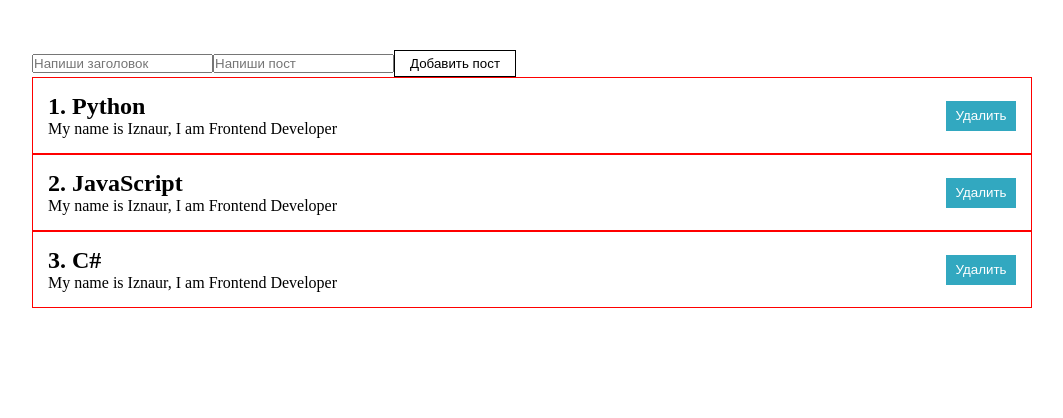
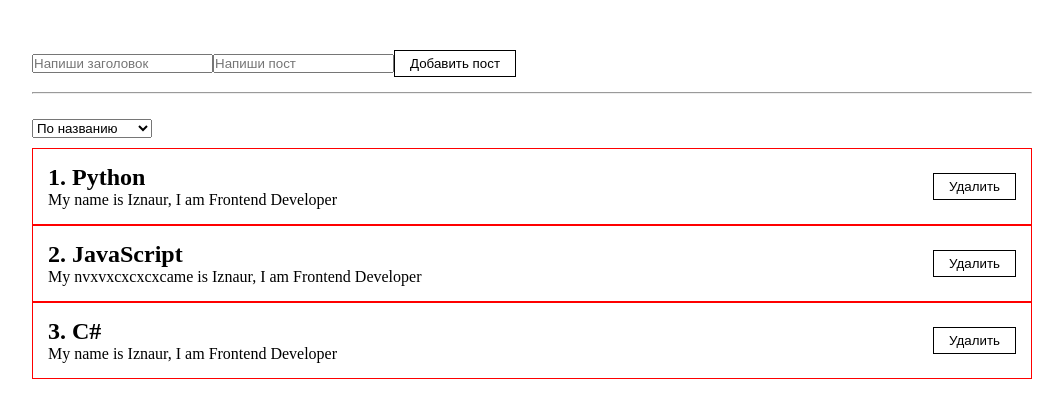
Before and after one commit to Iznor9507/React-app-project, a React (Create React App) app: page / in a window 1280 px wide. Shown: the top 418 px of the page, without its empty margins (108-1171 px from the left). Built offline with nearby package versions, Linux system fonts and the light colour scheme.

Commit message:
сделал компонент селект

```diff
--- a/src/App.jsx
+++ b/src/App.jsx
@@ -1,9 +1,10 @@
 import { useState } from "react";
 import PostList from "./components/PostList";
-import MyButton from "./UI/MyButton/MyButton";
-import MyInput from "./UI/MyInput/MyInput";
+import PostFom from "./components/PostForm";
+import MySelect from "./UI/MySelect/MySelect";
 
 function App() {
+  const [selectedSort, setSelectedSort] = useState("");
   const [posts, setPosts] = useState([
     {
       id: 1,
@@ -13,56 +14,46 @@ function App() {
     {
       id: 2,
       title: "JavaScript",
-      body: "My name is Iznaur, I am Frontend Developer",
+      body: "My nvxvxcxcxcxcame is Iznaur, I am Frontend Developer",
     },
     { id: 3, title: "C#", body: "My name is Iznaur, I am Frontend Developer" },
   ]);
 
-  const [post, setPost] = useState({title: '', body: ''});
+  const sort = [
+    { value: "title", nameSort: "По названию" },
+    { value: "index", nameSort: "По очереди" },
+  ];
 
-  //Отключение поведение формы по умолчанию
-  const addNewPost = (e) => {
-    e.preventDefault();
-
-    setPosts([...posts, {...post, id: Date.now()}]);
-    setPost({ title: '', body: ''})
-
+  const createPost = (newPost) => {
+    setPosts([...posts, newPost]);
   };
 
-  const hundleInputTitle = (e) => {
-    setPost({...post, title:e.target.value});
+  const removePost = (post) => {
+    setPosts(posts.filter((p) => p.id !== post.id));
   };
 
-  const hundleInputBody = (e) => {
-    setPost({...post, body:e.target.value});
+  const sortPosts = (sort) => {
+    setSelectedSort(sort);
+    // setPosts([...posts].sort((a, b) => a[sort].localeCompare(b[sort])));
+    console.log(sort);
   };
-
-// const hundleDeletePost = (e) => {
-//  const fltr = posts.filter((item, index) => item !== index)
-//  console.log(fltr)
-// }
 
   return (
     <div className="App">
-      <form>
-        <MyInput
-          value={post.title}
-          onChange={hundleInputTitle}
-          type="text"
-          placeholder="Напиши заголовок"
-        />
-        <MyInput
-          value={post.body}
-          onChange={hundleInputBody}
-          type="text"
-          placeholder="Напиши пост"
-        />
-        <MyButton onClick={addNewPost} disabled={false}>
-          Добавить пост
-        </MyButton>
-        {/* <MyInput >Напиши</MyInput> */}
-      </form>
-      <PostList   posts={posts} />
+      <PostFom create={createPost} />
+      <hr style={{ margin: "15px 0", color: "red" }} />
+      <MySelect
+        onChange={sortPosts}
+        value={selectedSort}
+        options={sort}
+        defaultValue={"Сортировка по:"}
+      />
+
+      {posts.length !== 0 ? (
+        <PostList remove={removePost} posts={posts} />
+      ) : (
+        <h1>Постов нет</h1>
+      )}
     </div>
   );
 }
--- /dev/null
+++ b/src/UI/MySelect/MySelect.jsx
@@ -0,0 +1,22 @@
+function MySelect({ options, defaultValue, onChange, value }) {
+  return (
+    <>
+      <select
+        value={value}
+        onChange={(event) => onChange(event.target.value)}
+        placeholder="Сортировка по"
+        style={{ margin: "10px 0", width: "120px" }}
+      >
+        <option disabled>{defaultValue}</option>
+
+        {options.map((sortNames, index) => (
+          <option key={index} value="value1">
+            {sortNames.nameSort}
+          </option>
+        ))}
+      </select>
+    </>
+  );
+}
+
+export default MySelect;
--- /dev/null
+++ b/src/components/PostForm.jsx
@@ -0,0 +1,53 @@
+import { useState } from "react";
+import MyInput from "../UI/MyInput/MyInput";
+import MyButton from "../UI/MyButton/MyButton";
+
+function PostFom({create}) {
+
+  const [post, setPost] = useState({ title: "", body: "" });
+
+  const addNewPost = (e) => {
+    e.preventDefault();
+
+    const newPost ={
+    ...post,
+    id: Date.now()
+    }
+create(newPost)
+    // setPosts([...posts, { ...post, id: Date.now() }]);
+    setPost({ title: "", body: "" });
+  };
+
+    //Отключение поведение формы по умолчанию
+    const hundleInputTitle = (e) => {
+        setPost({ ...post, title: e.target.value });
+      };
+
+      const hundleInputBody = (e) => {
+        setPost({ ...post, body: e.target.value });
+      };
+
+
+    return (
+        <form>
+        <MyInput
+          value={post.title}
+          onChange={hundleInputTitle}
+          type="text"
+          placeholder="Напиши заголовок"
+        />
+        <MyInput
+
+          value={post.body}
+          onChange={hundleInputBody}
+          type="text"
+          placeholder="Напиши пост"
+        />
+        <MyButton onClick={addNewPost} disabled={false}>
+          Добавить пост
+        </MyButton>
+      </form>
+        );
+}
+
+export default PostFom;
--- a/src/components/PostItem.jsx
+++ b/src/components/PostItem.jsx
@@ -1,5 +1,6 @@
+import MyButton from "../UI/MyButton/MyButton";
 import "../styles/Post.css";
-function PostItem({post, number}) {
+function PostItem({post, number, remove}) {
 
 
 
@@ -10,7 +11,7 @@ function PostItem({post, number}) {
           <h2>{number}. {post.title}</h2>
           <p>{post.body}</p>
         </div>
-        <button className="delete_button">Удалить</button>
+        <MyButton onClick={() => remove(post)}  className="delete_button">Удалить</MyButton>
       </div>
     </>
   );
--- a/src/components/PostList.jsx
+++ b/src/components/PostList.jsx
@@ -1,7 +1,7 @@
 import { useState } from "react";
 import PostItem from "./PostItem";
 
-function PostList({ posts }) {
+function PostList({ posts, remove }) {
 //   const [liveSearchInput, setLiveSearchInput] = useState("");
 //   const [foundPosts, setFountPosts] = useState([]);
 
@@ -27,7 +27,7 @@ function PostList({ posts }) {
       </form> */}
 
       {posts.map((post, index) => (
-        <PostItem  number={index + 1} key={post.id}  post={post} />
+        <PostItem remove={remove}  number={index + 1} key={post.id}  post={post} />
       ))}
     </>
   );
```
